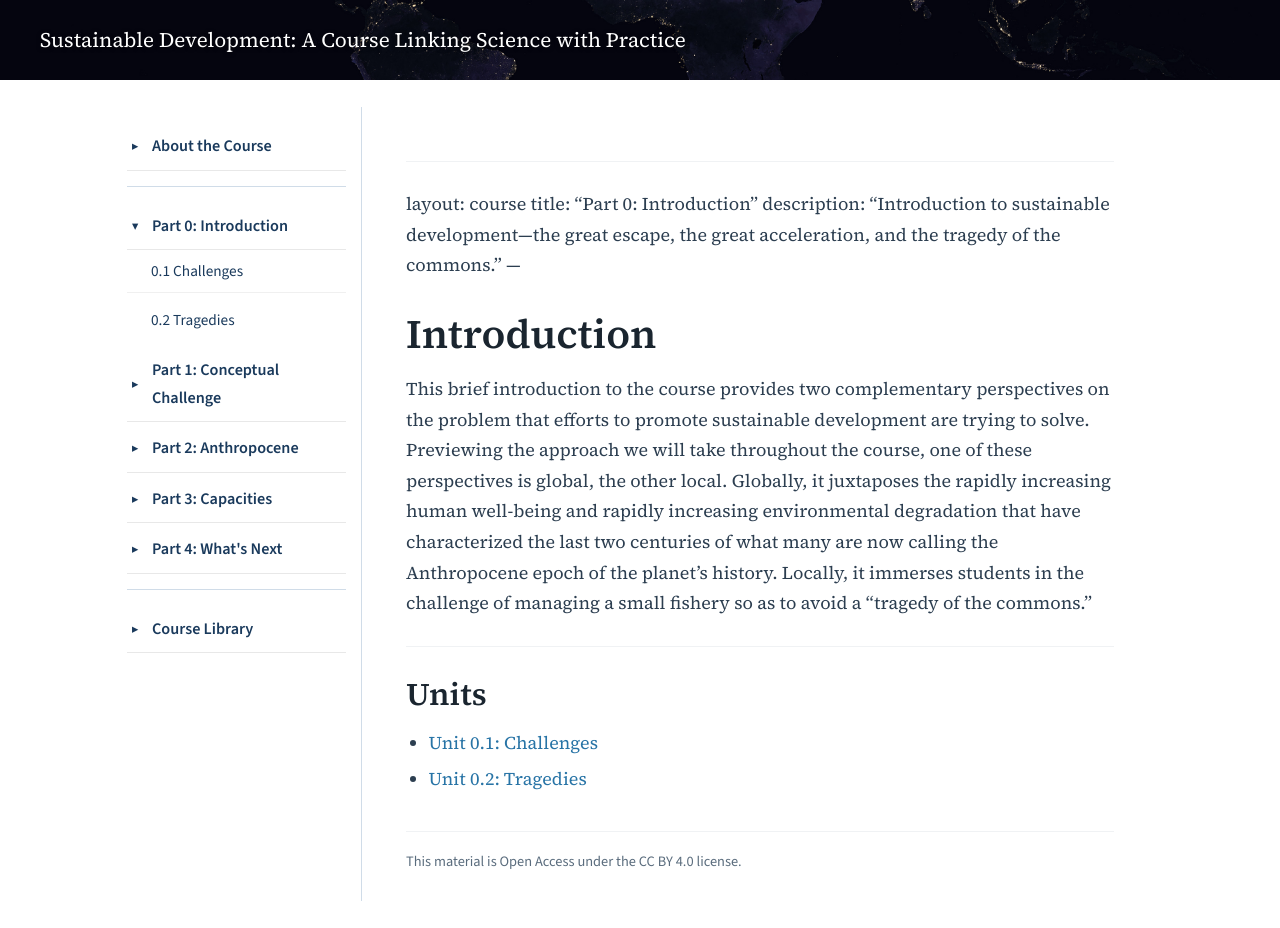
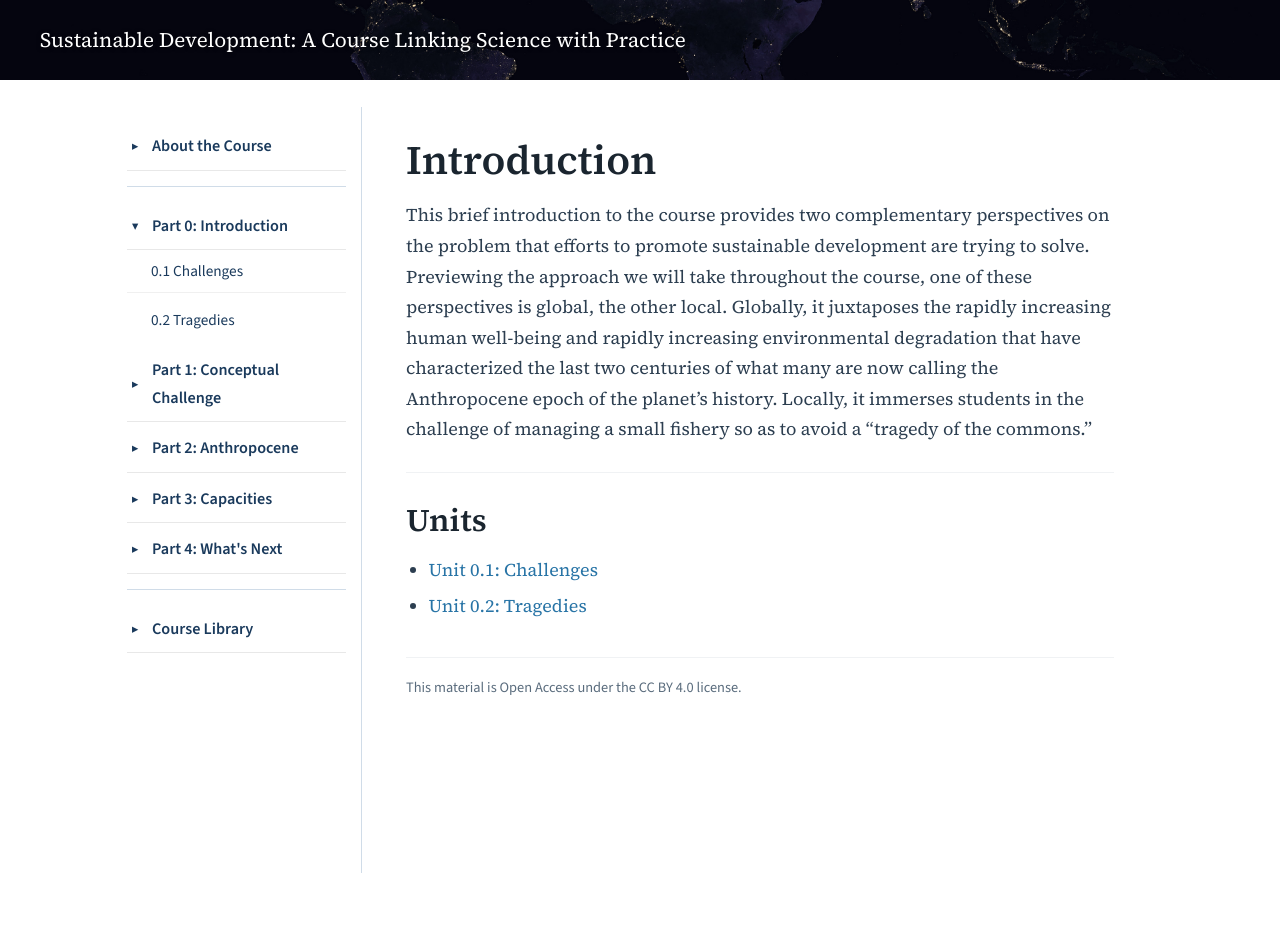
Before and after one commit to agharley/sustsci, a Jekyll site: the page built from course/part-0-introduction/index.md, in a window 1280 px wide. Built offline with Jekyll 4.4.1, drawn with Linux system fonts in a browser that asks for light colours; our own code applies the rules of GitHub Pages for plain Markdown files; after the commit the page ends 900 px from its top, so only the background shows below that; some of the changed lines change nothing that is shown.

Commit message:
fixing bugs with menu

```diff
--- a/_layouts/course.html
+++ b/_layouts/course.html
@@ -67,7 +67,7 @@
           <div class="sidebar-part" data-section="part-0">
             <div class="sidebar-part-header">
               <span class="sidebar-arrow">▸</span>
-              <span class="sidebar-part-title">Part 0: Introduction</span>
+              <a href="{{ '/course/part-0-introduction/' | relative_url }}" class="sidebar-part-title {% if page.url contains 'part-0-introduction' and page.url contains 'index' %}active{% endif %}">Part 0: Introduction</a>
             </div>
             <ul class="sidebar-units">
               <li><a href="{{ '/course/part-0-introduction/unit-0-1-challenges.html' | relative_url }}" {% if page.url contains 'unit-0-1' %}class="active"{% endif %}>0.1 Challenges</a></li>
@@ -79,7 +79,7 @@
           <div class="sidebar-part" data-section="part-1">
             <div class="sidebar-part-header">
               <span class="sidebar-arrow">▸</span>
-              <span class="sidebar-part-title">Part 1: Conceptual Challenge</span>
+              <a href="{{ '/course/part-1-conceptual-challenge/' | relative_url }}" class="sidebar-part-title {% if page.url contains 'part-1-conceptual' and page.url contains 'index' %}active{% endif %}">Part 1: Conceptual Challenge</a>
             </div>
             <ul class="sidebar-units">
               <li><a href="{{ '/course/part-1-conceptual-challenge/unit-1-1-framework.html' | relative_url }}" {% if page.url contains 'unit-1-1' %}class="active"{% endif %}>1.1 Framework</a></li>
@@ -94,7 +94,7 @@
           <div class="sidebar-part" data-section="part-2">
             <div class="sidebar-part-header">
               <span class="sidebar-arrow">▸</span>
-              <span class="sidebar-part-title">Part 2: Anthropocene</span>
+              <a href="{{ '/course/part-2-anthropocene/' | relative_url }}" class="sidebar-part-title {% if page.url contains 'part-2-anthropocene' and page.url contains 'index' %}active{% endif %}">Part 2: Anthropocene</a>
             </div>
             <ul class="sidebar-units">
               <li><a href="{{ '/course/part-2-anthropocene/unit-2-1-system-dynamics.html' | relative_url }}" {% if page.url contains 'unit-2-1' %}class="active"{% endif %}>2.1 System Dynamics</a></li>
@@ -112,7 +112,7 @@
           <div class="sidebar-part" data-section="part-3">
             <div class="sidebar-part-header">
               <span class="sidebar-arrow">▸</span>
-              <span class="sidebar-part-title">Part 3: Capacities</span>
+              <a href="{{ '/course/part-3-capacities/' | relative_url }}" class="sidebar-part-title {% if page.url contains 'part-3-capacities' and page.url contains 'index' %}active{% endif %}">Part 3: Capacities</a>
             </div>
             <ul class="sidebar-units">
               <li><a href="{{ '/course/part-3-capacities/unit-3-1-capacities.html' | relative_url }}" {% if page.url contains 'unit-3-1' %}class="active"{% endif %}>3.1 Capacities Overview</a></li>
@@ -129,7 +129,7 @@
           <div class="sidebar-part" data-section="part-4">
             <div class="sidebar-part-header">
               <span class="sidebar-arrow">▸</span>
-              <span class="sidebar-part-title">Part 4: What's Next</span>
+              <a href="{{ '/course/part-4-next-steps/' | relative_url }}" class="sidebar-part-title {% if page.url contains 'part-4-next' and page.url contains 'index' %}active{% endif %}">Part 4: What's Next</a>
             </div>
             <ul class="sidebar-units">
               <li><a href="{{ '/course/part-4-next-steps/unit-4-1-next-steps.html' | relative_url }}" {% if page.url contains 'unit-4-1' %}class="active"{% endif %}>4.1 Next Steps</a></li>
@@ -183,8 +183,8 @@
 
       parts.forEach(function(part) {
         const header = part.querySelector('.sidebar-part-header');
+        const arrow = part.querySelector('.sidebar-arrow');
         const units = part.querySelector('.sidebar-units');
-        const arrow = part.querySelector('.sidebar-arrow');
         const section = part.dataset.section;
 
         // Check if this section should be expanded based on current URL
@@ -215,8 +215,27 @@
           arrow.textContent = '▸';
         }
 
-        // Toggle on click
-        header.addEventListener('click', function() {
+        // Toggle on arrow click only
+        arrow.addEventListener('click', function(e) {
+          e.stopPropagation();
+          const isExpanded = units.classList.contains('expanded');
+
+          if (isExpanded) {
+            units.classList.remove('expanded');
+            arrow.textContent = '▸';
+          } else {
+            units.classList.add('expanded');
+            arrow.textContent = '▾';
+          }
+        });
+
+        // Also toggle when clicking header area (but not the link)
+        header.addEventListener('click', function(e) {
+          // Don't toggle if clicking on a link
+          if (e.target.tagName === 'A') {
+            return;
+          }
+
           const isExpanded = units.classList.contains('expanded');
 
           if (isExpanded) {
--- a/course/part-0-introduction/index.md
+++ b/course/part-0-introduction/index.md
@@ -1,17 +1,16 @@
-
 ---
 layout: course
 title: "Part 0: Introduction"
 description: "Introduction to sustainable development—the great escape, the great acceleration, and the tragedy of the commons."
 ---
 
-#  Introduction
+# Introduction
 
-This brief introduction to the course provides two complementary perspectives on the problem that efforts to promote sustainable development are trying to solve.  Previewing the approach we will take throughout the course, one of these perspectives is global, the other local.  Globally, it juxtaposes the rapidly increasing human well-being and rapidly increasing environmental degradation that have characterized the last two centuries of what many are now calling the Anthropocene epoch of the planet’s history.  Locally, it immerses students in the challenge of managing a small fishery so as to avoid a “tragedy of the commons.”
+This brief introduction to the course provides two complementary perspectives on the problem that efforts to promote sustainable development are trying to solve. Previewing the approach we will take throughout the course, one of these perspectives is global, the other local. Globally, it juxtaposes the rapidly increasing human well-being and rapidly increasing environmental degradation that have characterized the last two centuries of what many are now calling the Anthropocene epoch of the planet's history. Locally, it immerses students in the challenge of managing a small fishery so as to avoid a "tragedy of the commons."
 
 ---
 
 ## Units
 
-- [Unit 0.1: Challenges](unit-0-1-challenges.md)
-- [Unit 0.2: Tragedies](unit-0-2-tragedies.md)
+- [Unit 0.1: Challenges](unit-0-1-challenges.html)
+- [Unit 0.2: Tragedies](unit-0-2-tragedies.html)
```
